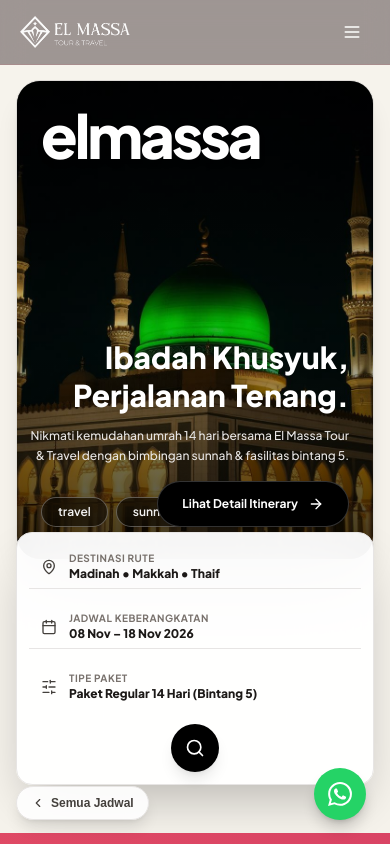
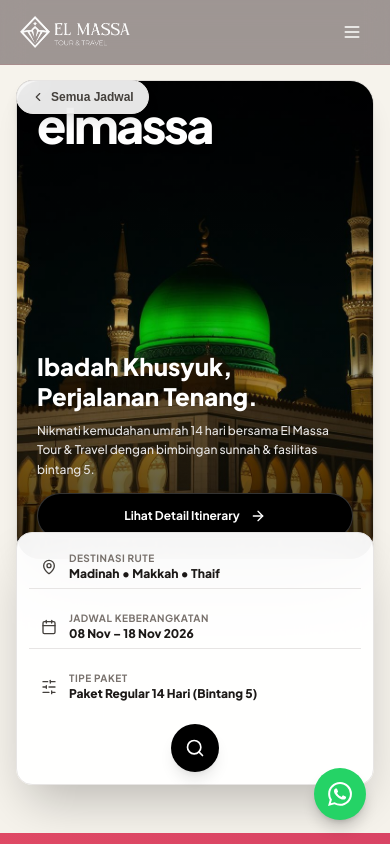
Before and after one commit to darcia2024/itinerary.elmassa, a React (Vite) app: page /november-2026 in a window 390 px wide. Shown: the top 844 px of the page. Built offline with nearby package versions, Linux system fonts and the light colour scheme; the HTML template or start-up script is replaced by a standard one.

Commit message:
fix: responsive mobile layout for hero banner, CTA buttons, and floating back button without overlap

```diff
--- a/src/components/HeroSection.tsx
+++ b/src/components/HeroSection.tsx
@@ -40,14 +40,17 @@
           <div className="absolute inset-0 bg-gradient-to-b from-black/55 via-black/20 to-black/75" />
 
           {/* ── Traveme Giant Brand Typography (Top Left) ── */}
-          <div className="absolute top-6 left-6 sm:left-10 z-10">
-            <h1 className="font-sans text-6xl sm:text-8xl md:text-9xl font-black tracking-tighter text-white leading-none lowercase drop-shadow-md select-none">
+          <div className="absolute top-5 left-5 sm:top-8 sm:left-10 z-10">
+            <h1 className="font-sans text-5xl sm:text-7xl md:text-9xl font-black tracking-tighter text-white leading-none lowercase drop-shadow-md select-none">
               elmassa
             </h1>
           </div>
 
-          {/* Bottom Left Floating Tag Pills */}
-          <div className="absolute bottom-8 left-6 sm:left-10 flex flex-wrap gap-2 z-10">
+          {/* Bottom Floating Content Container (Responsive Column on Mobile, Row on Desktop) */}
+          <div className="absolute bottom-5 sm:bottom-8 left-5 sm:left-10 right-5 sm:right-10 z-10 flex flex-col sm:flex-row sm:items-end justify-between gap-4">
+
+            {/* Tag Pills (Left side on desktop, stacked on mobile) */}
+            <div className="hidden sm:flex flex-wrap gap-2">
               {["travel", "sunnah", "eksklusif"].map((pill) => (
                 <span
                   key={pill}
@@ -58,24 +61,26 @@
               ))}
             </div>
 
-          {/* Bottom Right Floating Content Block (Traveme Style) */}
-          <div className="absolute bottom-8 right-6 sm:right-10 max-w-sm sm:max-w-md text-right z-10 space-y-3">
-            <h2 className="font-sans text-3xl sm:text-5xl font-black text-white leading-tight drop-shadow-md">
-              Ibadah Khusyuk, <br /> Perjalanan Tenang.
+            {/* Content & Action Button (Right side) */}
+            <div className="max-w-full sm:max-w-md text-left sm:text-right space-y-2.5 sm:space-y-3 w-full sm:w-auto">
+              <h2 className="font-sans text-2xl sm:text-4xl md:text-5xl font-black text-white leading-tight drop-shadow-md">
+                Ibadah Khusyuk, <br className="hidden sm:inline" /> Perjalanan Tenang.
               </h2>
-            <p className="text-xs sm:text-sm text-stone-200 font-medium leading-relaxed max-w-xs ml-auto">
+              <p className="text-xs sm:text-sm text-stone-200 font-medium leading-relaxed max-w-xs sm:ml-auto">
                 Nikmati kemudahan umrah 14 hari bersama El Massa Tour &amp; Travel dengan bimbingan sunnah &amp; fasilitas bintang 5.
               </p>
               <div className="pt-1">
                 <button
                   type="button"
                   onClick={scrollToItinerary}
-                className="inline-flex items-center gap-2.5 bg-black hover:bg-stone-900 text-white text-xs font-bold px-6 py-3.5 rounded-full transition-all shadow-xl hover:scale-105 active:scale-95 cursor-pointer border border-white/20"
+                  className="w-full sm:w-auto inline-flex items-center justify-center gap-2.5 bg-black hover:bg-stone-900 text-white text-xs font-bold px-6 py-3.5 rounded-full transition-all shadow-xl hover:scale-105 active:scale-95 cursor-pointer border border-white/20"
                 >
                   <span>Lihat Detail Itinerary</span>
                   <ArrowRight className="w-4 h-4" />
                 </button>
               </div>
+            </div>
+
           </div>
 
           {/* Centered Scroll Indicator */}
--- a/src/pages/JuliPage.tsx
+++ b/src/pages/JuliPage.tsx
@@ -25,7 +25,7 @@
         initial={{ opacity: 0, x: -16 }}
         animate={{ opacity: 1, x: 0 }}
         transition={{ duration: 0.45, delay: 0.5 }}
-        className="fixed bottom-6 left-4 z-40"
+        className="fixed top-20 left-4 md:top-auto md:bottom-6 md:left-6 z-40"
       >
         <Link
           to="/"
--- a/src/pages/NovemberPage.tsx
+++ b/src/pages/NovemberPage.tsx
@@ -25,7 +25,7 @@
         initial={{ opacity: 0, x: -16 }}
         animate={{ opacity: 1, x: 0 }}
         transition={{ duration: 0.45, delay: 0.5 }}
-        className="fixed bottom-6 left-4 z-40"
+        className="fixed top-20 left-4 md:top-auto md:bottom-6 md:left-6 z-40"
       >
         <Link
           to="/"
--- a/src/pages/OktoberPage.tsx
+++ b/src/pages/OktoberPage.tsx
@@ -26,7 +26,7 @@
         initial={{ opacity: 0, x: -16 }}
         animate={{ opacity: 1, x: 0 }}
         transition={{ duration: 0.45, delay: 0.5 }}
-        className="fixed bottom-6 left-4 z-40"
+        className="fixed top-20 left-4 md:top-auto md:bottom-6 md:left-6 z-40"
       >
         <Link
           to="/"
```
Lines whose indentation alone changed are shown as unchanged.
